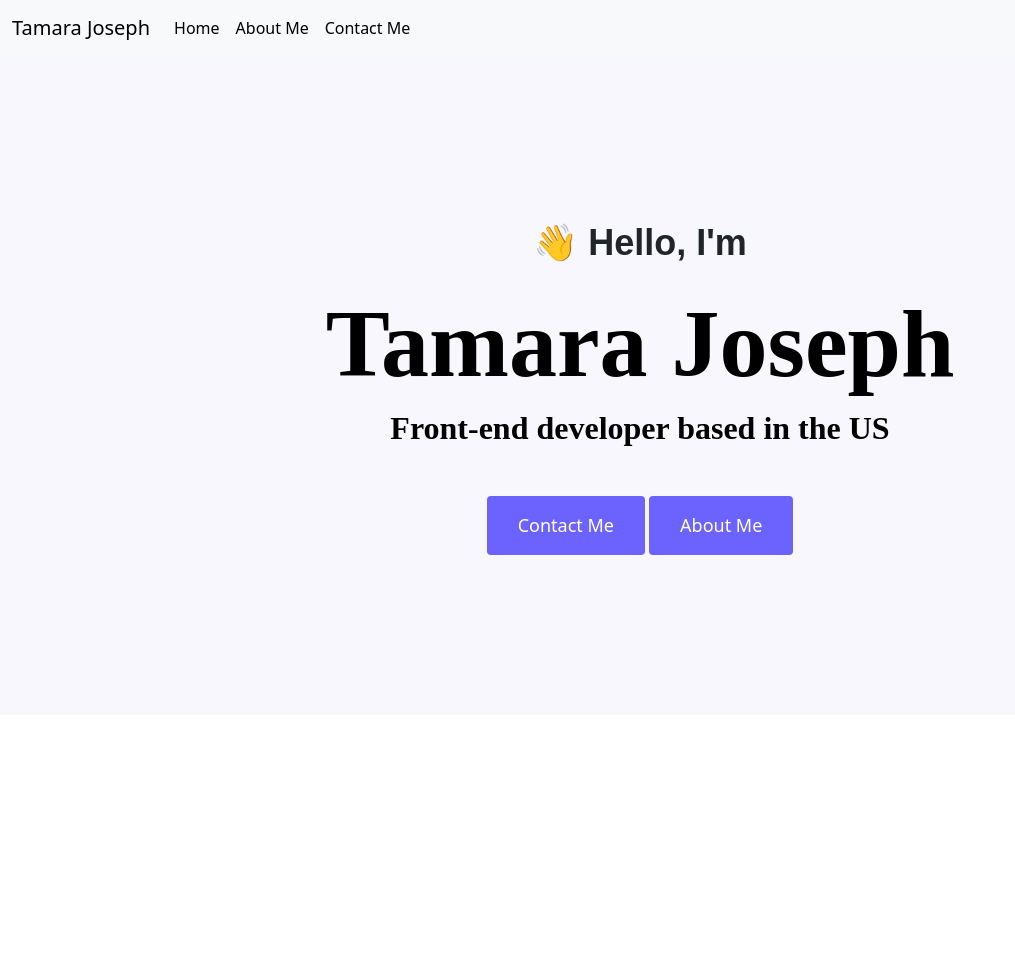
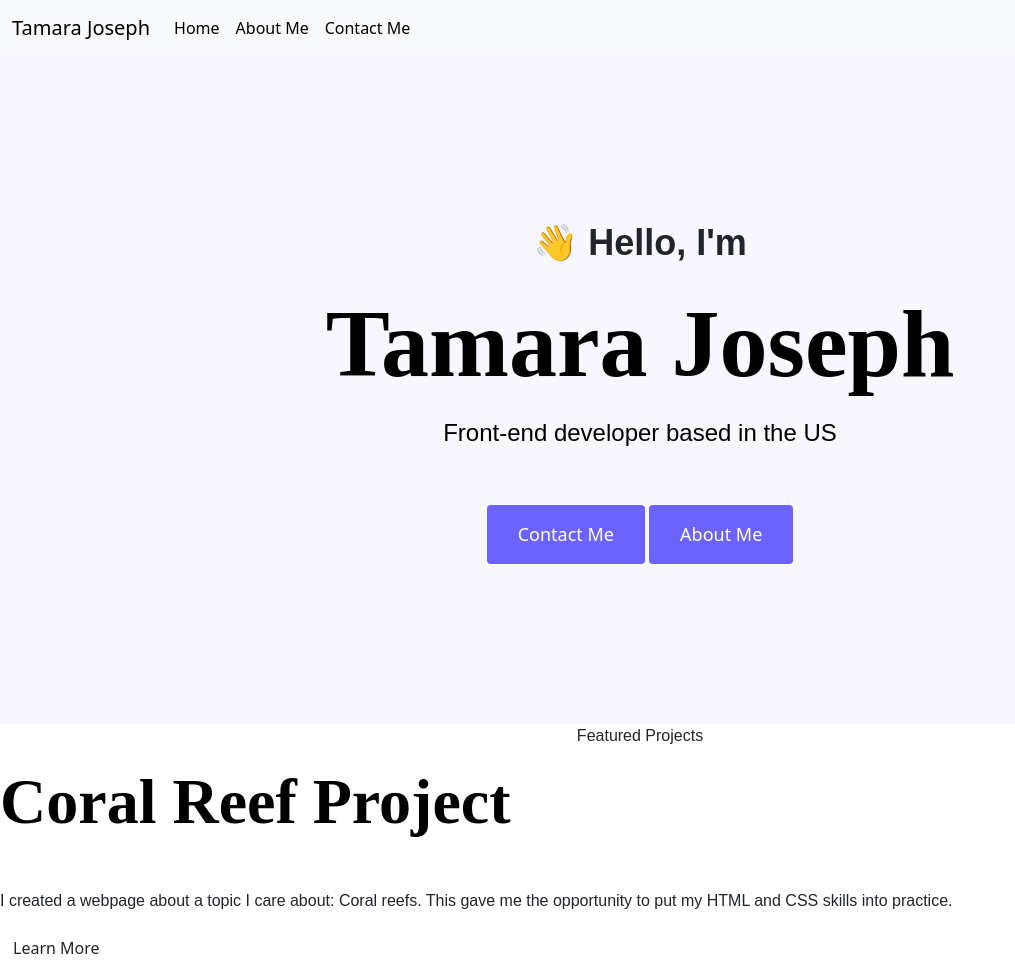
Before and after one commit to tamarajoseph17/portfolio-project, a plain HTML site: page index.html in a window 1280 px wide. Shown: the whole page, without its empty margins (0-1015 px from the left). Before the commit the page ends 800 px from the top, so only its background shows below. Drawn offline with nearby package versions, Linux system fonts and the light colour scheme.

Commit message:
added project content

```diff
--- a/index.html
+++ b/index.html
@@ -67,8 +67,14 @@
       <p>👋 Hello, I'm</p>
       <h1>Tamara Joseph</h1>
       <h2 class="mb-5">Front-end developer based in the US</h2>
+      <div>
       <a href="#" class="btn btn-branding">Contact Me</a>
       <a href="#" class="btn btn-branding">About Me</a>
+      </div>
     </div>
+    <p class="text-center">Featured Projects</p>
+    <h2 class="mb-5">Coral Reef Project</h2>
+    <p>I created a webpage about a topic I care about: Coral reefs. This gave me the opportunity to put my HTML and CSS skills into practice.</p>
+    <a href="" class="btn btn-branding-outline">Learn More</a>
   </body>
 </html>
--- a/styles/style.css
+++ b/styles/style.css
@@ -1,3 +1,9 @@
+:root {
+  --branding-color: #6c63ff;
+  --heading-font-family: "Playfair Display", serif;
+  --default-font-family: "Poppins", serif;
+}
+
 h1,
 h2,
 h3,
@@ -5,7 +11,7 @@ h4,
 h5,
 h6 {
   color: black;
-  font-family: "Playfair Display", serif;
+  font-family: var(--heading-font-family);
   font-weight: bold;
 }
 
@@ -13,9 +19,14 @@ h1 {
   font-size: 96px;
 }
 
+h2 {
+  font-size: 64px;
+}
+
 p {
   font-family: "Poppins", sans-serif;
   font-weight: normal;
+  font-size: 16px;
 }
 
 .greeting {
@@ -28,8 +39,11 @@ p {
   font-size: 36px;
   font-weight: bold;
 }
-.greetin h2 {
+.greeting h2 {
   font-family: "Poppins", sans-serif;
+  font-weight: normal;
+  line-height: 2;
+  font-size: 24px;
 }
 
 .btn-branding {
@@ -40,3 +54,12 @@ p {
   line-height: 27px;
   padding: 15px 30px;
 }
+
+btn-branding-outline {
+  color: var(--branding-color);
+  border: 1px solid var(--branding-color);
+  font-size: 18px;
+  line-height: 27px;
+  padding: 15px 30px;
+  border-radius: 4px;
+}
```
